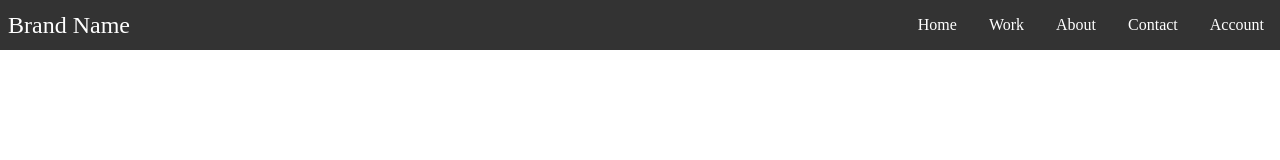
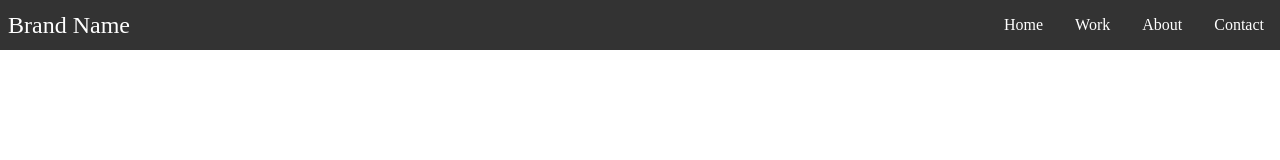
Before and after one commit to oomaar/navbar, a plain HTML site: page index.html in a window 1280 px wide. Drawn offline with Linux system fonts and the light colour scheme.

Commit message:
test commit

```diff
--- a/index.html
+++ b/index.html
@@ -23,7 +23,6 @@
           <li><a href="#">Work</a></li>
           <li><a href="#">About</a></li>
           <li><a href="#">Contact</a></li>
-          <li><a href="#">Account</a></li>
         </ul>
       </div>
     </nav>
```
